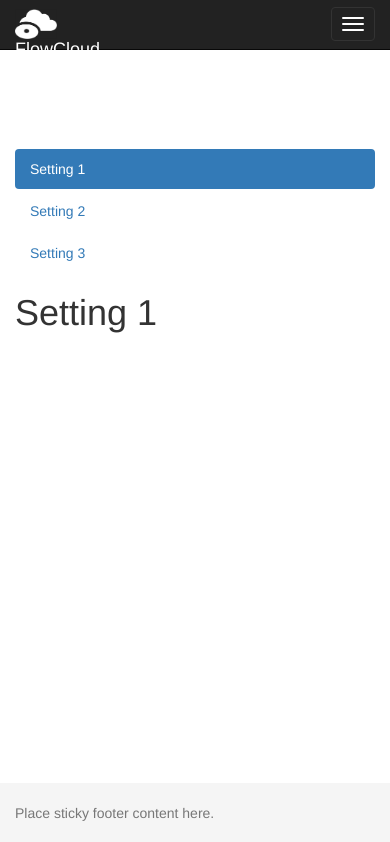
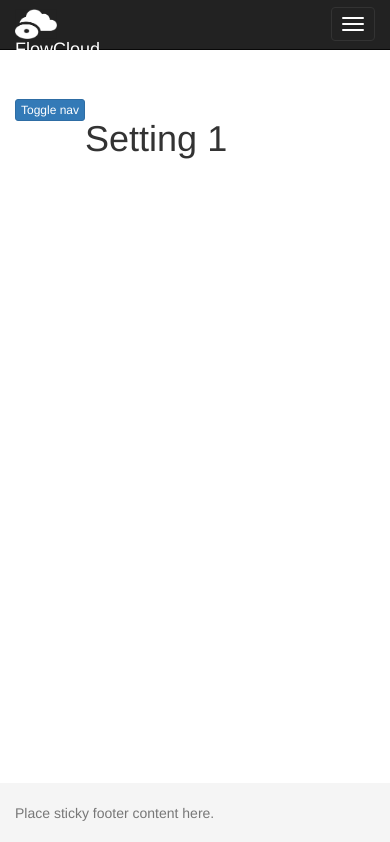
Before and after one commit to Keesaco/KeesaFlo, a Django app: template app/templates/settings.html in a window 390 px wide. Shown: the part 1-843 px from the top of the page. Run offline with Django 3.2, Linux system fonts and the light colour scheme; the template is opened without the code that fills it, so the values that code supplies are empty; some libraries are stand-ins or nearby versions.

Commit message:
Mobile version for settings page
Issues: No active tab, javascript import of bootstrap.js and jquery
unecessary
Note: toggle nav button will not appear in final alpha version

```diff
--- a/app/static/css/settings.css
+++ b/app/static/css/settings.css
@@ -9,3 +9,45 @@ body{
 .col-md-9 {
     padding-right: 30px;
 }
+
+html,
+body {
+  overflow-x: hidden; /* Prevent scroll on narrow devices */
+}
+
+/*
+ * Off Canvas
+ * --------------------------------------------------
+ */
+@media screen and (max-width: 767px) {
+  .row-offcanvas {
+    position: relative;
+    -webkit-transition: all 0.25s ease-out;
+    -moz-transition: all 0.25s ease-out;
+    transition: all 0.25s ease-out;
+  }
+
+  .row-offcanvas-right
+  .sidebar-offcanvas {
+    right: -50%; /* 6 columns */
+  }
+
+  .row-offcanvas-left
+  .sidebar-offcanvas {
+    left: -50%; /* 6 columns */
+  }
+
+  .row-offcanvas-right.active {
+    right: 50%; /* 6 columns */
+  }
+
+  .row-offcanvas-left.active {
+    left: 50%; /* 6 columns */
+  }
+
+  .sidebar-offcanvas {
+    position: absolute;
+    top: 0;
+    width: 50%; /* 6 columns */
+  }
+}
--- a/app/templates/settings.html
+++ b/app/templates/settings.html
@@ -13,15 +18,18 @@
 {% block content %}
 <div id="wrap"> <!-- for sticky footer -->
     <div class="container">
-        <div class="row">
-            <div class="col-md-3">
-                <ul class="nav nav-pills nav-stacked">
-                    <li class="active"><a href="#setting1" data-toggle="tab">Setting 1</a></li>
-                    <li><a href="#setting2" data-toggle="tab">Setting 2</a></li>
-                    <li><a href="#setting3" data-toggle="tab">Setting 3</a></li>
-                </ul>
+        <div class="row row-offcanvas row-offcanvas-left">
+            <div class="col-xs-6 col-sm-3 sidebar-offcanvas" id="sidebar" role="navigation">
+                <div class="list-group">
+                    <a href="#setting1" class="list-group-item" data-toggle="tab">Setting 1</a>
+                    <a href="#setting2" class="list-group-item" data-toggle="tab">Setting 2</a>
+                    <a href="#setting3" class="list-group-item" data-toggle="tab">Setting 3</a>
+                </div>
             </div>
-            <div class="col-md-8">
+            <div class="col-xs-12 col-sm-9">
+                <p class="pull-left visible-xs">
+                    <button type="button" class="btn btn-primary btn-xs" data-toggle="offcanvas">Toggle nav</button>
+                </p>
                 <div class="tab-content">
                     <div class="tab-pane fade in active" id="setting1">
                         <h1>Setting 1</h1>
```
Also changed, not shown: other parts of app/templates/settings.html (+14 -0 lines).
